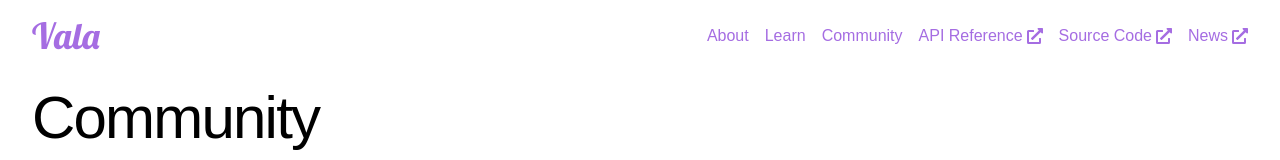
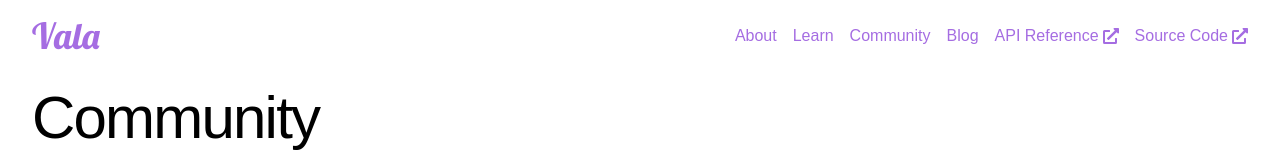
Before and after one commit to vala-lang/vala-www, a Next.js app: page /community in a window 1280 px wide. Shown: the top 160 px of the page. Built offline with nearby package versions, Linux system fonts and the light colour scheme.

Commit message:
Update Header links naming and ordering

```diff
--- a/pages/_page.tsx
+++ b/pages/_page.tsx
@@ -12,14 +12,12 @@ const Page: FC = (props) => (
         <Header.NavLink href="/about">About</Header.NavLink>
         <Header.NavLink href="/learn">Learn</Header.NavLink>
         <Header.NavLink href="/community">Community</Header.NavLink>
+        <Header.NavLink href="/blog">Blog</Header.NavLink>
         <Header.NavLink href="https://valadoc.org" external>
           API Reference
         </Header.NavLink>
         <Header.NavLink href="https://gitlab.gnome.org/GNOME/vala" external>
           Source Code
-        </Header.NavLink>
-        <Header.NavLink href="https://planet.vala-project.org" external>
-          News
         </Header.NavLink>
       </Header>
       {props.children}
```
